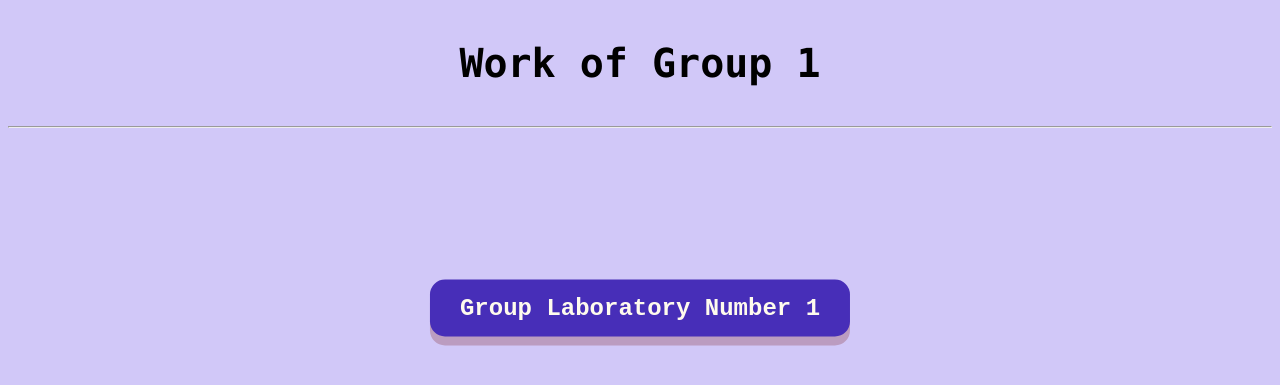
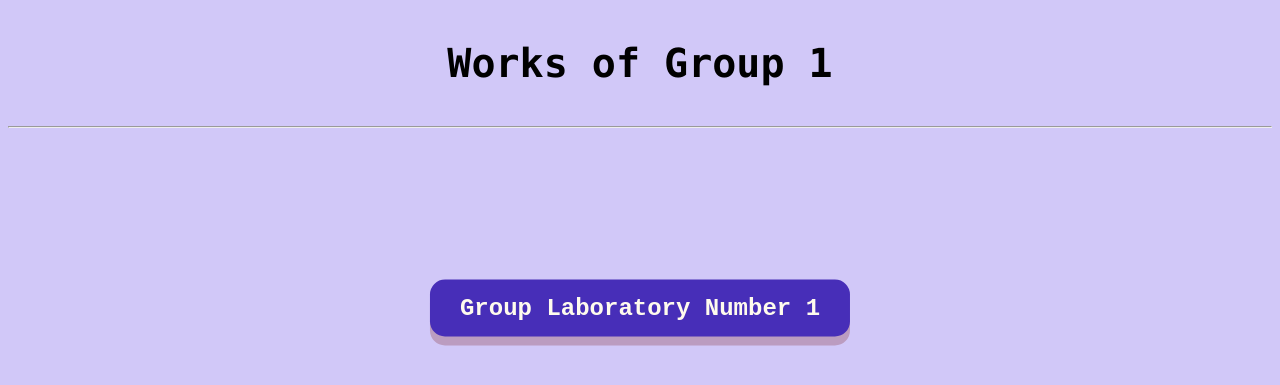
Before and after one commit to zem464/Group1-Portfolio, a Flask app: page /works in a window 1280 px wide. Shown: the part 132-517 px from the top of the page. Run offline with Flask 3, Linux system fonts and the light colour scheme.

Commit message:
Update works.html

```diff
--- a/group_webpage/templates/works.html
+++ b/group_webpage/templates/works.html
@@ -120,17 +120,25 @@
     </div>
 
     <h1>
-        <p>Work of Group 1</p>
+        <p>Works of Group 1</p>
     </h1>
 
     <hr>
 
     <div class = "button">
         <div>
-            <a href="/random">
+            <a href="/searchalgo">
                 <button class="button button1">Group Laboratory Number 1</button>
             </a>
+        </div>
     </div>
+
+    <!--<div class = "button">
+        <div>
+            <a href="/infix_postfix">
+                <button class="button button1">Group Laboratory Number 2</button>
+            </a>
+    </div>-->
 
 </body>
 </html>
```
